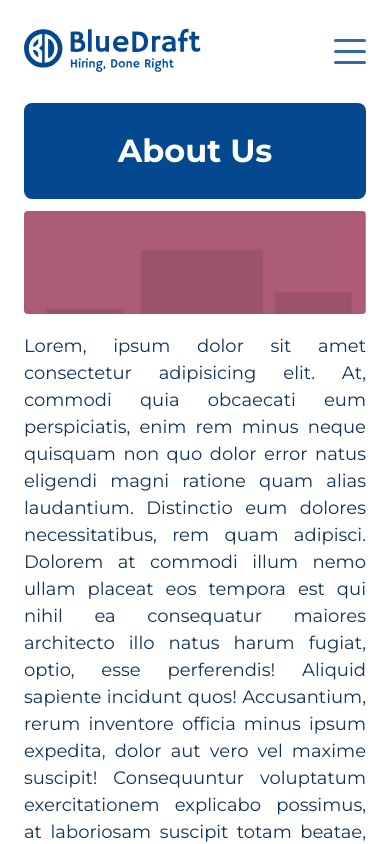
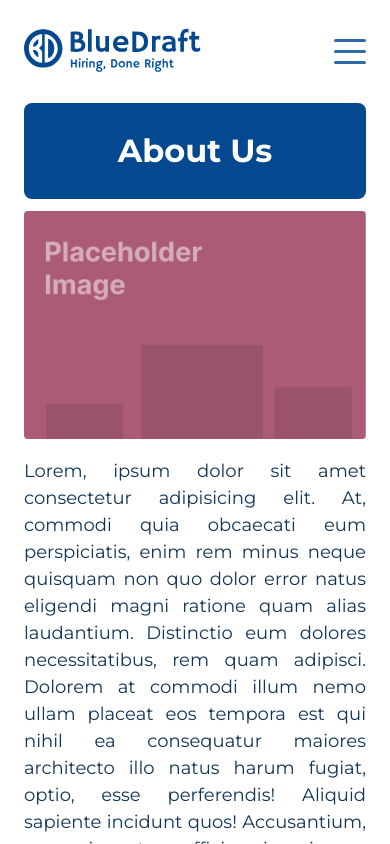
Before and after one commit to adarsh-ravikumar/bluedraft-hr, a Vue app: page /about-us in a window 390 px wide. Shown: the top 844 px of the page. Built offline with nearby package versions, Linux system fonts and the light colour scheme; a web font is replaced by a local one.

Commit message:
fix: about page banner aspect ratio on mobile

```diff
--- a/src/routes/about/AboutUsPage.vue
+++ b/src/routes/about/AboutUsPage.vue
@@ -86,6 +86,10 @@
     .content__image {
       width: 100%;
       aspect-ratio: 10/3;
+      @include max-screen(mobile) {
+        aspect-ratio: 3/2;
+        object-position: top;
+      }
       object-fit: cover;
       object-position: center;
       border-radius: $border-radius-sm;
```
